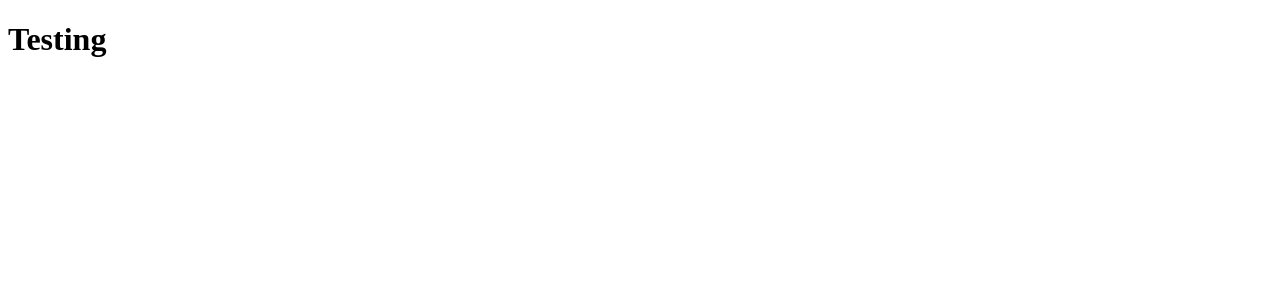
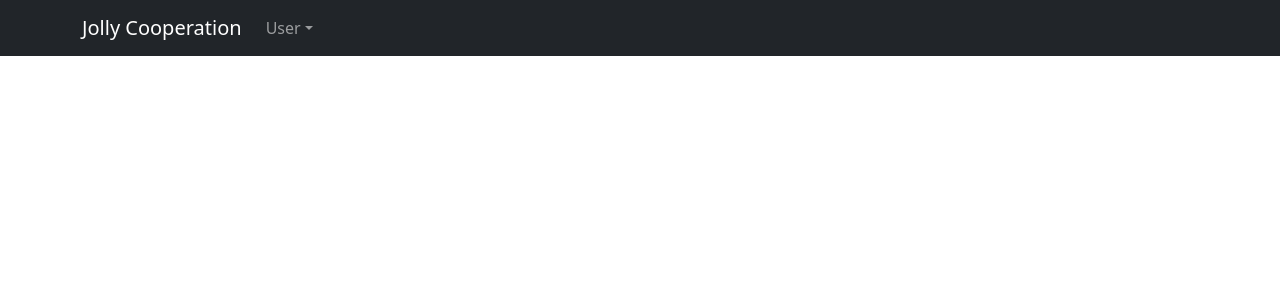
Before and after one commit to Ultra-Zactimus/Jolly_Cooperation, a React (Create React App) app: page / in a window 1280 px wide. Shown: the top 300 px of the page. Built offline with nearby package versions, Linux system fonts and the light colour scheme.

Commit message:
add Navbar to Header component for User Signin and Profile

```diff
--- a/package.json
+++ b/package.json
@@ -6,7 +6,9 @@
     "@testing-library/jest-dom": "^5.16.4",
     "@testing-library/react": "^13.2.0",
     "@testing-library/user-event": "^13.5.0",
+    "bootstrap": "^5.1.3",
     "react": "^18.1.0",
+    "react-bootstrap": "^2.3.1",
     "react-dom": "^18.1.0",
     "react-scripts": "5.0.1",
     "web-vitals": "^2.1.4"
--- a/src/components/App.js
+++ b/src/components/App.js
@@ -1,9 +1,10 @@
-import react from 'react';
+import 'bootstrap/dist/css/bootstrap.min.css';
+import Header from './Header';
 
 const App = () => {
   return (
     <>
-      <h1>Testing</h1>
+      <Header />
     </>
   );
 }
--- a/src/components/Header.js
+++ b/src/components/Header.js
@@ -1,7 +1,36 @@
-import react from 'react';
+import { Navbar, Nav, NavDropdown, Container } from 'react-bootstrap';
 
 const Header = () => {
-
+  return (
+    <>
+  <Navbar bg="dark" variant="dark">
+    <Container>
+    <Navbar.Brand
+      href="#message-board"
+      className="mr-5">
+      Jolly Cooperation
+    </Navbar.Brand>
+    <Navbar.Collapse>
+      <Nav className="me-auto container-fluid ml-auto">
+        <NavDropdown
+          title='User'
+          id='basic-nav-dropdown'>
+          <NavDropdown.Item>
+            Profile
+          </NavDropdown.Item>
+          <NavDropdown.Item>
+            Messages
+          </NavDropdown.Item>
+          <NavDropdown.Item>
+            Logout
+          </NavDropdown.Item>
+        </NavDropdown>
+      </Nav>
+    </Navbar.Collapse>
+    </Container>
+  </Navbar>
+    </>
+  );
 }
 
 export default Header;
```
Also changed, not shown: src/components/Profile.js (added), src/components/Register.js (added), src/components/Signup.js (deleted), 1 other file (tests, documents, lock files or other folders).
